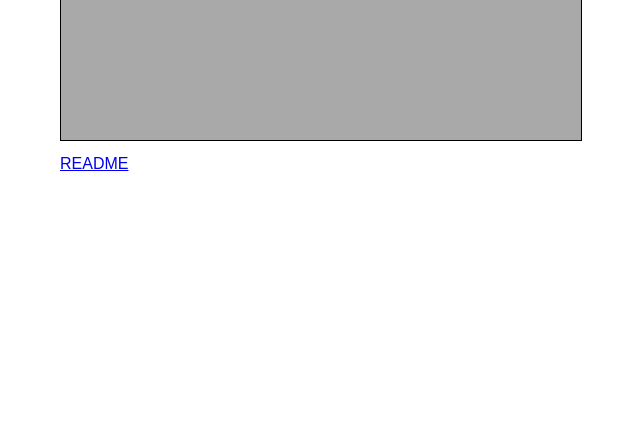
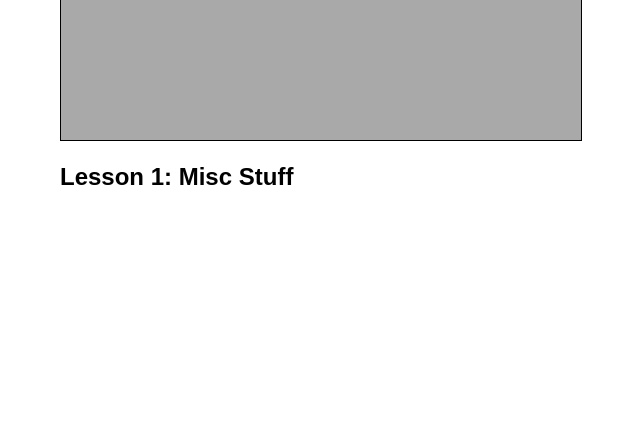
Before and after one commit to moritz/try.rakudo.org, a PHP site: page /markup/shell.html in a window 1280 px wide. Shown: the part 169-600 px from the top of the page, without its empty margins (260-900 px from the left). Run offline with PHP 8.4, Linux system fonts and the light colour scheme.

Commit message:
changed frontend logic to use mod_rewrite

```diff
--- a/frontend/js/shell.js
+++ b/frontend/js/shell.js
@@ -3,7 +3,7 @@
 RakudoShell = this;
 RakudoShell.init = init;
 
-var url = '.';
+var url = 'status';
 var isLocked, timeout, input, output;
 
 var focus = // only focus on input field if nothing is selected
--- a/frontend/markup/shell.css
+++ b/frontend/markup/shell.css
@@ -62,6 +62,6 @@
 	border-color: maroon;
 }
 
-p {
-	margin-top: 16em;
+#RakudoTutor-title {
+	margin-top: 11em;
 }
--- a/frontend/markup/shell.html
+++ b/frontend/markup/shell.html
@@ -14,7 +14,8 @@
   <h1>Try Rakudo and Learn Perl 6 -- all in your browser
    <img src="http://perl6.org/camelia-logo.png"></h1>
 
-  <form action="./" method="GET" id="RakudoShell-form">
+  <!-- RakudoShell -->
+  <form action="run" method="GET" id="RakudoShell-form">
    <div id="RakudoShell-out"></div>
    <input id="RakudoShell-in" name="cmd">
   </form>
@@ -22,8 +23,11 @@
    RakudoShell.init(750);
   </script>
 
-  <!-- TODO: tutor goes here -->
-  <p><a href="README">README</a></p>
+  <!-- RakudoTutor -->
+  <h2 id="RakudoTutor-title">Lesson 1: Misc Stuff</h2>
+  <script type="text/javascript">
+   RakudoTutor.init();
+  </script>
 
  </body>
 </html>
```
Also changed, not shown: frontend/index.php (deleted, +0 -44 lines), frontend/.htaccess (added), 6 other files.
